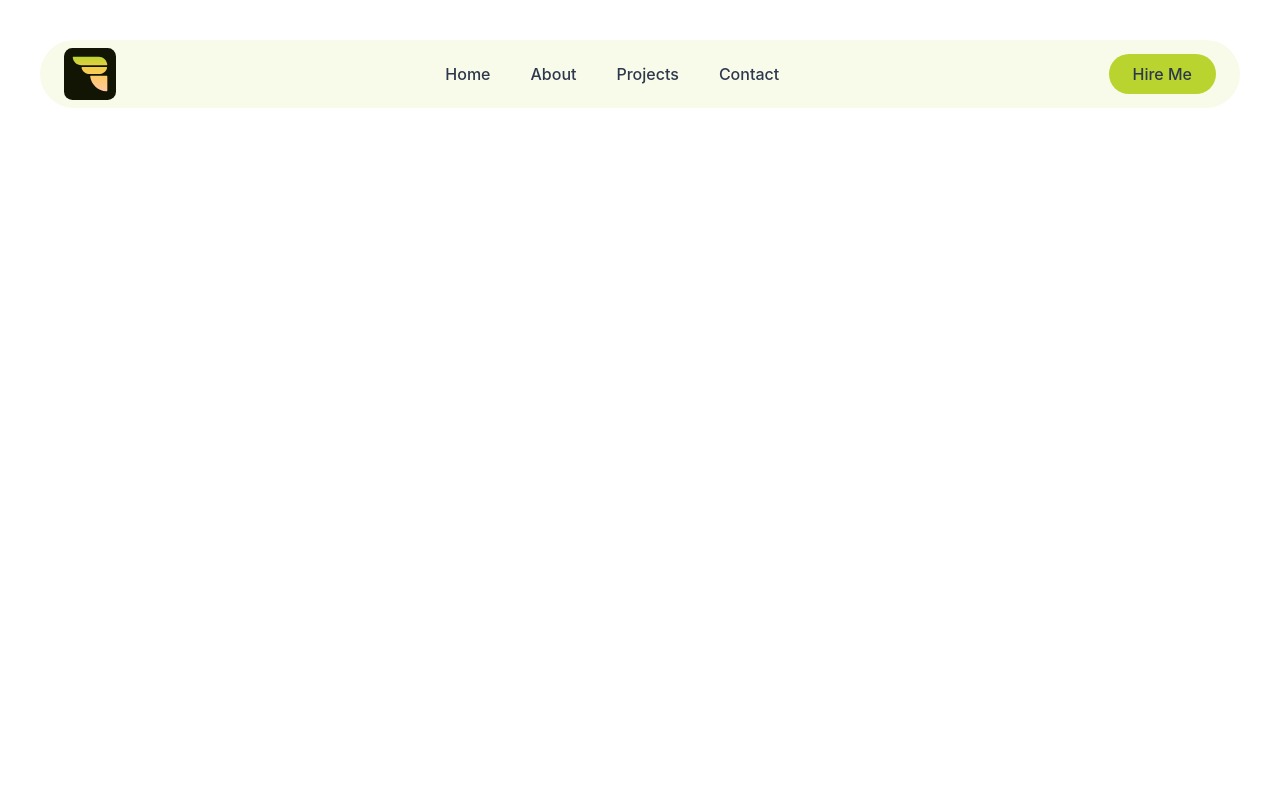
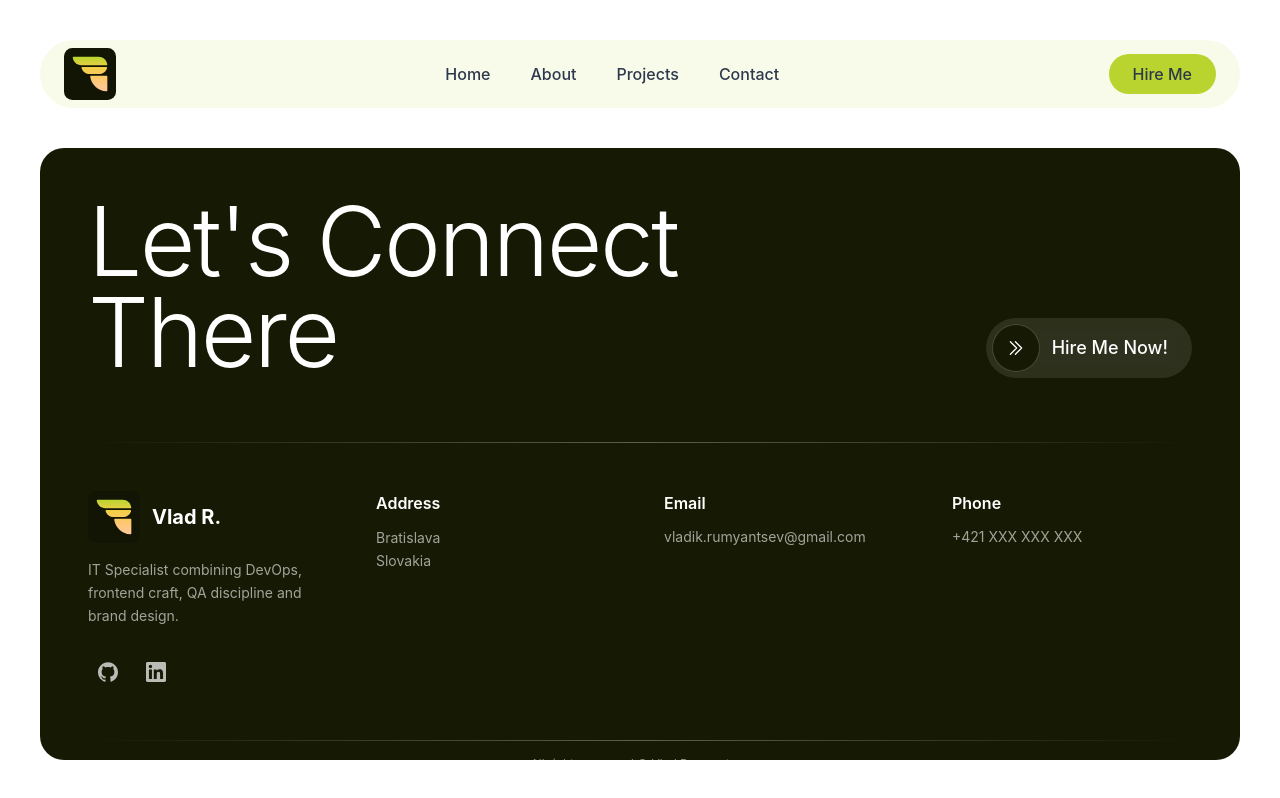
Before and after one commit to rumyantseff/vladislavr, a Nuxt app: page /contact in a window 1280 px wide. Built offline with nearby package versions, Linux system fonts and the light colour scheme.

Commit message:
Contact page done.

```diff
--- /dev/null
+++ b/app/components/app/contact-cta.vue
@@ -0,0 +1,20 @@
+<template>
+  <a :href="link"
+    class="group inline-flex items-center gap-3 pr-5 lg:pr-6 pl-1.5 py-1.5
+           rounded-full bg-tertiary-font/10 hover:bg-tertiary-font/20
+           backdrop-blur-sm transition-colors duration-300">
+    <span class="size-9 lg:size-12 rounded-full bg-brand-950 border border-tertiary-font/20
+                 flex items-center justify-center text-tertiary-font
+                 group-hover:translate-x-1 transition-transform duration-300">
+      <AppIconsChevronDoubleRight class="size-4 lg:size-5" />
+    </span>
+    <span class="text-tertiary-font font-medium text-sm lg:text-lg whitespace-nowrap">{{ text }}</span>
+  </a>
+</template>
+
+<script setup>
+defineProps({
+  text: { type: String, default: 'Hire Me Now!' },
+  link: { type: String, default: '#' },
+})
+</script>
--- /dev/null
+++ b/app/components/app/icons/chevron-double-right.vue
@@ -0,0 +1,5 @@
+<template>
+  <svg xmlns="http://www.w3.org/2000/svg" fill="none" viewBox="0 0 24 24" stroke-width="1.5" stroke="currentColor">
+    <path stroke-linecap="round" stroke-linejoin="round" d="m11.25 4.5 7.5 7.5-7.5 7.5m-6-15 7.5 7.5-7.5 7.5" />
+  </svg>
+</template>
--- /dev/null
+++ b/app/components/app/icons/github.vue
@@ -0,0 +1,5 @@
+<template>
+  <svg xmlns="http://www.w3.org/2000/svg" viewBox="0 0 24 24" fill="currentColor">
+    <path d="M12 .297c-6.63 0-12 5.373-12 12 0 5.303 3.438 9.8 8.205 11.385.6.113.82-.258.82-.577 0-.285-.01-1.04-.015-2.04-3.338.724-4.042-1.61-4.042-1.61C4.422 18.07 3.633 17.7 3.633 17.7c-1.087-.744.084-.729.084-.729 1.205.084 1.838 1.236 1.838 1.236 1.07 1.835 2.809 1.305 3.495.998.108-.776.417-1.305.76-1.605-2.665-.3-5.466-1.332-5.466-5.93 0-1.31.465-2.38 1.235-3.22-.135-.303-.54-1.523.105-3.176 0 0 1.005-.322 3.3 1.23.96-.267 1.98-.4 3-.405 1.02.005 2.04.138 3 .405 2.28-1.552 3.285-1.23 3.285-1.23.645 1.653.24 2.873.12 3.176.765.84 1.23 1.91 1.23 3.22 0 4.61-2.805 5.625-5.475 5.92.42.36.81 1.096.81 2.22 0 1.606-.015 2.896-.015 3.286 0 .315.21.69.825.57C20.565 22.092 24 17.592 24 12.297c0-6.627-5.373-12-12-12" />
+  </svg>
+</template>
--- /dev/null
+++ b/app/components/app/icons/linkedin.vue
@@ -0,0 +1,5 @@
+<template>
+  <svg xmlns="http://www.w3.org/2000/svg" viewBox="0 0 24 24" fill="currentColor">
+    <path d="M20.447 20.452h-3.554v-5.569c0-1.328-.027-3.037-1.852-3.037-1.853 0-2.136 1.445-2.136 2.939v5.667H9.351V9h3.414v1.561h.046c.477-.9 1.637-1.85 3.37-1.85 3.601 0 4.267 2.37 4.267 5.455v6.286zM5.337 7.433a2.062 2.062 0 0 1-2.063-2.065 2.063 2.063 0 1 1 2.063 2.065zm1.782 13.019H3.555V9h3.564v11.452zM22.225 0H1.771C.792 0 0 .774 0 1.729v20.542C0 23.227.792 24 1.771 24h20.451C23.2 24 24 23.227 24 22.271V1.729C24 .774 23.2 0 22.222 0h.003z" />
+  </svg>
+</template>
--- /dev/null
+++ b/app/components/app/social-icon.vue
@@ -0,0 +1,16 @@
+<template>
+  <a :href="link" target="_blank" rel="noopener" :aria-label="label"
+    class="size-10 rounded-full flex items-center justify-center
+           text-tertiary-font/70 hover:text-tertiary-font
+           hover:bg-tertiary-font/10
+           transition-colors duration-300">
+    <slot />
+  </a>
+</template>
+
+<script setup>
+defineProps({
+  link: { type: String, required: true },
+  label: { type: String, default: '' },
+})
+</script>
--- /dev/null
+++ b/app/components/sections/contact-footer.vue
@@ -0,0 +1,57 @@
+<template>
+  <div class="flex flex-col gap-4 sm:gap-6 lg:gap-12">
+    <div class="h-px w-full bg-linear-to-r from-transparent via-tertiary-font/30 to-transparent" />
+
+    <div class="grid grid-cols-2 lg:grid-cols-4 gap-4 sm:gap-6 lg:gap-12">
+      <!-- Brand block -->
+      <div class="col-span-2 lg:col-span-1 flex flex-col gap-4">
+        <div class="flex items-center gap-3 text-tertiary-font">
+          <AppLogo />
+          <span class="font-bold text-xl">Vlad R.</span>
+        </div>
+        <p class="text-tertiary-font/60 text-sm leading-relaxed max-w-xs">
+          IT Specialist combining DevOps, frontend craft, QA discipline and brand design.
+        </p>
+        <div class="flex items-center gap-2 mt-2">
+          <AppSocialIcon link="https://github.com/rumyantseff" label="GitHub">
+            <AppIconsGithub class="size-5" />
+          </AppSocialIcon>
+          <AppSocialIcon link="https://www.linkedin.com/in/vladislav-rumyantsev/" label="LinkedIn">
+            <AppIconsLinkedin class="size-5" />
+          </AppSocialIcon>
+        </div>
+      </div>
+
+      <!-- Address -->
+      <div class="flex flex-col gap-3">
+        <h4 class="text-tertiary-font font-semibold">Address</h4>
+        <p class="text-tertiary-font/60 text-sm leading-relaxed">
+          Bratislava<br />Slovakia
+        </p>
+      </div>
+
+      <!-- Email -->
+      <div class="flex flex-col gap-3">
+        <h4 class="text-tertiary-font font-semibold">Email</h4>
+        <a href="mailto:vladik.rumyantsev@gmail.com"
+          class="text-tertiary-font/60 hover:text-tertiary-font transition-colors text-sm break-all">
+          vladik.rumyantsev@gmail.com
+        </a>
+      </div>
+
+      <!-- Phone -->
+      <div class="flex flex-col gap-3">
+        <h4 class="text-tertiary-font font-semibold">Phone</h4>
+        <a href="tel:+421000000000"
+          class="text-tertiary-font/60 hover:text-tertiary-font transition-colors text-sm">
+          +421 XXX XXX XXX
+        </a>
+      </div>
+    </div>
+
+    <div class="pt-3 lg:pt-4 text-center text-tertiary-font/50 text-[11px] sm:text-xs relative">
+      <div class="absolute top-0 left-0 right-0 h-px bg-linear-to-r from-transparent via-tertiary-font/30 to-transparent" />
+      All rights reserved © Vlad Rumyantsev
+    </div>
+  </div>
+</template>
--- /dev/null
+++ b/app/components/sections/contact-hero.vue
@@ -0,0 +1,10 @@
+<template>
+  <div class="flex flex-col lg:flex-row lg:items-start lg:justify-between gap-6 lg:gap-12">
+    <h1 class="font-light tracking-tight leading-[0.95] text-tertiary-font
+               text-3xl sm:text-5xl lg:text-7xl xl:text-8xl">
+      Let's Connect<br />There
+    </h1>
+    <AppContactCta text="Hire Me Now!" link="mailto:vladik.rumyantsev@gmail.com"
+      class="self-start lg:self-end" />
+  </div>
+</template>
--- /dev/null
+++ b/app/components/sections/contact-skeleton.vue
@@ -0,0 +1,56 @@
+<template>
+  <div class="w-full h-full p-4 sm:p-6 lg:p-10 pt-0! sm:pt-0! lg:pt-0!
+              overflow-hidden">
+    <div class="w-full h-full bg-brand-950 rounded-2xl lg:rounded-3xl
+                p-4 sm:p-8 lg:p-12
+                overflow-hidden
+                flex flex-col gap-6 sm:gap-8 lg:gap-16 animate-pulse">
+      <!-- Hero placeholder -->
+      <div class="flex flex-col lg:flex-row lg:items-start lg:justify-between gap-6 lg:gap-12">
+        <div class="flex flex-col gap-3 lg:gap-4 flex-1">
+          <div class="h-8 sm:h-12 lg:h-20 xl:h-24 w-2/3 rounded-xl lg:rounded-2xl bg-tertiary-font/10" />
+          <div class="h-8 sm:h-12 lg:h-20 xl:h-24 w-1/3 rounded-xl lg:rounded-2xl bg-tertiary-font/10" />
+        </div>
+        <div class="h-11 lg:h-14 w-40 lg:w-48 rounded-full bg-tertiary-font/10 self-start lg:self-end" />
+      </div>
+
+      <!-- Footer placeholder (mt-auto matches real footer) -->
+      <div class="mt-auto flex flex-col gap-4 sm:gap-6 lg:gap-12">
+        <!-- Top divider -->
+        <div class="h-px w-full bg-linear-to-r from-transparent via-tertiary-font/30 to-transparent" />
+
+        <!-- Columns -->
+        <div class="grid grid-cols-2 lg:grid-cols-4 gap-4 sm:gap-6 lg:gap-12">
+          <!-- Brand block: logo + name + description + 2 social icons -->
+          <div class="col-span-2 lg:col-span-1 flex flex-col gap-4">
+            <div class="flex items-center gap-3">
+              <div class="size-13 rounded bg-tertiary-font/10" />
+              <div class="h-5 w-20 rounded bg-tertiary-font/10" />
+            </div>
+            <div class="flex flex-col gap-2 max-w-xs">
+              <div class="h-3 w-full rounded bg-tertiary-font/10" />
+              <div class="h-3 w-5/6 rounded bg-tertiary-font/10" />
+              <div class="h-3 w-3/4 rounded bg-tertiary-font/10" />
+            </div>
+            <div class="flex items-center gap-2 mt-2">
+              <div class="size-10 rounded-full bg-tertiary-font/10" />
+              <div class="size-10 rounded-full bg-tertiary-font/10" />
+            </div>
+          </div>
+
+          <!-- Address / Email / Phone columns -->
+          <div v-for="i in 3" :key="i" class="flex flex-col gap-3">
+            <div class="h-4 w-1/2 rounded bg-tertiary-font/10" />
+            <div class="h-3 w-3/4 rounded bg-tertiary-font/10" />
+          </div>
+        </div>
+
+        <!-- Copyright row with gradient divider -->
+        <div class="pt-3 lg:pt-4 relative flex justify-center">
+          <div class="absolute top-0 left-0 right-0 h-px bg-linear-to-r from-transparent via-tertiary-font/30 to-transparent" />
+          <div class="h-3 w-1/3 rounded bg-tertiary-font/10" />
+        </div>
+      </div>
+    </div>
+  </div>
+</template>
--- a/app/components/sections/navigation.vue
+++ b/app/components/sections/navigation.vue
@@ -25,6 +25,6 @@ const links = [
   { text: 'Home', to: '/' },
   { text: 'About', to: '/about' },
   { text: 'Projects', to: '/projects' },
-  { text: 'Contact', to: '#' },
+  { text: 'Contact', to: '/contact' },
 ]
 </script>
--- /dev/null
+++ b/app/pages/contact/index.vue
@@ -0,0 +1,31 @@
+<template>
+  <SectionsContactSkeleton v-if="isLoading" />
+  <div v-else class="w-full h-full p-4 sm:p-6 lg:p-10 pt-0! sm:pt-0! lg:pt-0!
+              overflow-hidden">
+    <div class="w-full h-full bg-brand-950 rounded-2xl lg:rounded-3xl
+                p-4 sm:p-8 lg:p-12
+                overflow-hidden
+                flex flex-col gap-6 sm:gap-8 lg:gap-16">
+      <SectionsContactHero
+        v-motion
+        :initial="{ opacity: 0, y: 20 }"
+        :enter="{ opacity: 1, y: 0, transition: { duration: 700, delay: 200 } }" />
+      <SectionsContactFooter class="mt-auto"
+        v-motion
+        :initial="{ opacity: 0, y: 30 }"
+        :enter="{ opacity: 1, y: 0, transition: { duration: 700, delay: 400 } }" />
+    </div>
+  </div>
+</template>
+
+<script setup>
+import { ref, onMounted } from 'vue'
+
+const isLoading = ref(true)
+
+onMounted(() => {
+  requestAnimationFrame(() => {
+    setTimeout(() => { isLoading.value = false }, 500)
+  })
+})
+</script>
```
